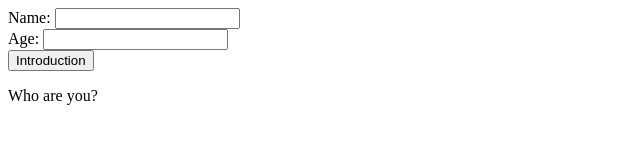
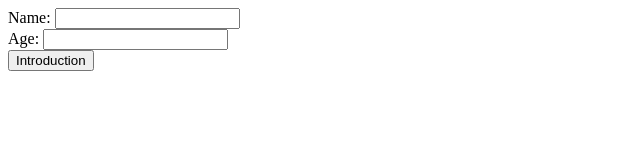
Before and after one commit to jurajlesko/javascript-OOP, a plain HTML site: page test.html in a window 1280 px wide. Shown: the whole page, without its empty margins (0-640 px from the left). Drawn offline with Linux system fonts and the light colour scheme.

Commit message:
sentence deleted

```diff
--- a/test.html
+++ b/test.html
@@ -9,7 +9,6 @@
     Age: <input type="number" id="inp2" /><br>
     <button id="btn">Introduction</button>
     <br>
-    <p>Who are you?</p>
     <p id="demo"></p>
 
     <script>
```
